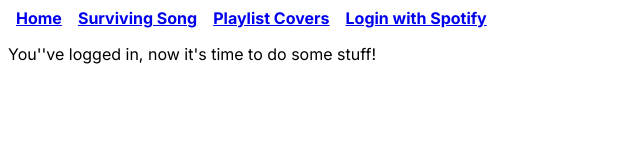
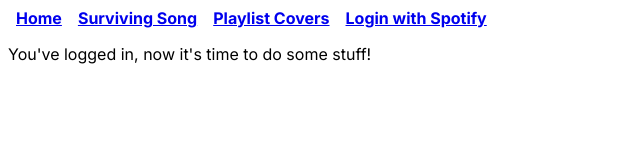
Before and after one commit to Azoghal/surviving-song, a Next.js app: page /callback in a window 1280 px wide. Shown: the top 160 px of the page, without its empty margins (0-640 px from the left). Built offline with nearby package versions, Linux system fonts and the light colour scheme.

Commit message:
the peskiest apostraphes

```diff
--- a/app/callback/page.tsx
+++ b/app/callback/page.tsx
@@ -10,7 +10,7 @@ export default function callback() {
   return (
     <main>
       <div>
-        <p> You&apos;'ve logged in, now it&apos;s time to do some stuff!</p>
+        <p> You&apos;ve logged in, now it&apos;s time to do some stuff!</p>
       </div>
     </main>
   )
```
